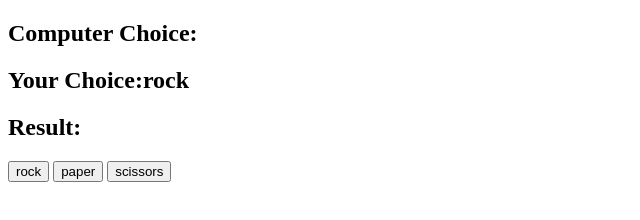
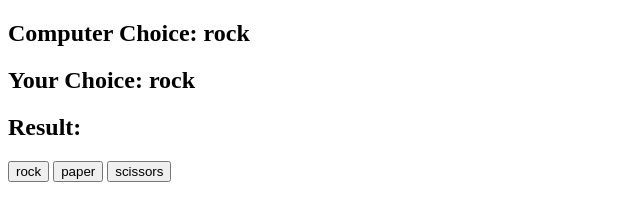
Before and after one commit to debrajsa/Rock-Paper-Scissors, a plain HTML site: page index.html in a window 1280 px wide. Both pictures are taken after a click on the button "rock". Shown: the full height of the page, 0-640 px from the left. Drawn offline with Linux system fonts and the light colour scheme.

Commit message:
2 files modified: updated script.js and index.html to generate & display Computer choice & Your choice

```diff
--- a/script.js
+++ b/script.js
@@ -1,8 +1,9 @@
 const computerChoiceDisplay = document.getElementById('computer-choice');
-const userChoiceDisplay = document.getElementById('user-choice ');
-const resultDisplay = document.getElementById('result ');
-const possibleChoices = document.querySelectorAll('button ');
+const userChoiceDisplay = document.getElementById('user-choice');
+const resultDisplay = document.getElementById('result');
+const possibleChoices = document.querySelectorAll('button');
 let userChoice;
+let computerChoice;
 
 possibleChoices.forEach((possibleChoice) =>
   possibleChoice.addEventListener('click', (e) => {
@@ -14,5 +15,15 @@ possibleChoices.forEach((possibleChoice) =>
 
 function generateComputerChoice() {
   const randomNumber = Math.floor(Math.random() * 3) + 1; // or you can use possibleChoices.length
-  console.log(randomNumber);
+  if (randomNumber === 1) {
+    computerChoice = 'rock';
+  }
+  if (randomNumber === 2) {
+    computerChoice = 'scissors';
+  }
+  if (randomNumber === 3) {
+    computerChoice = 'paper';
+  }
+  computerChoiceDisplay.innerHTML = computerChoice;
+  // console.log(randomNumber);
 }
```
Also changed, not shown: index.html (+3 -3 lines).
